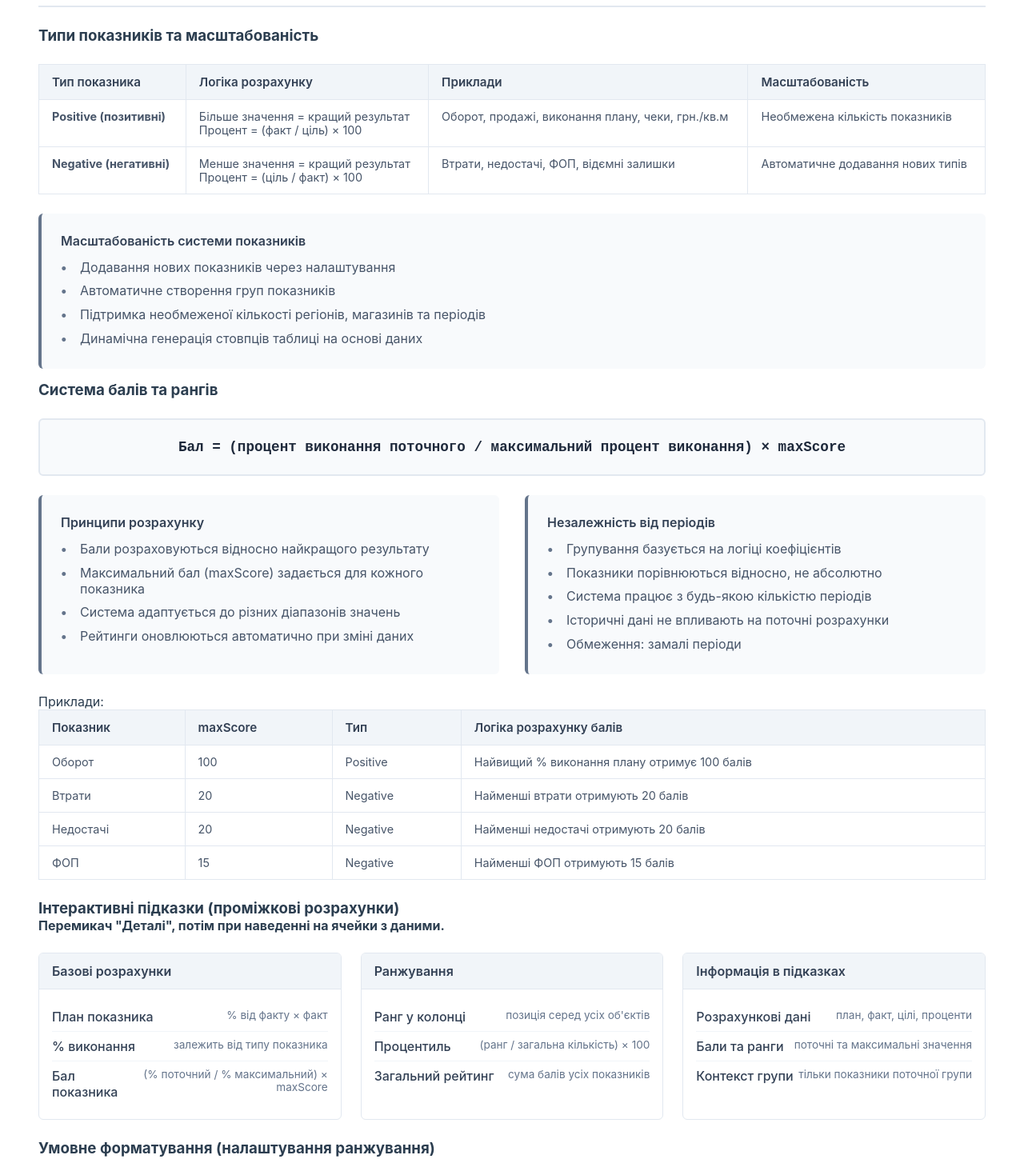
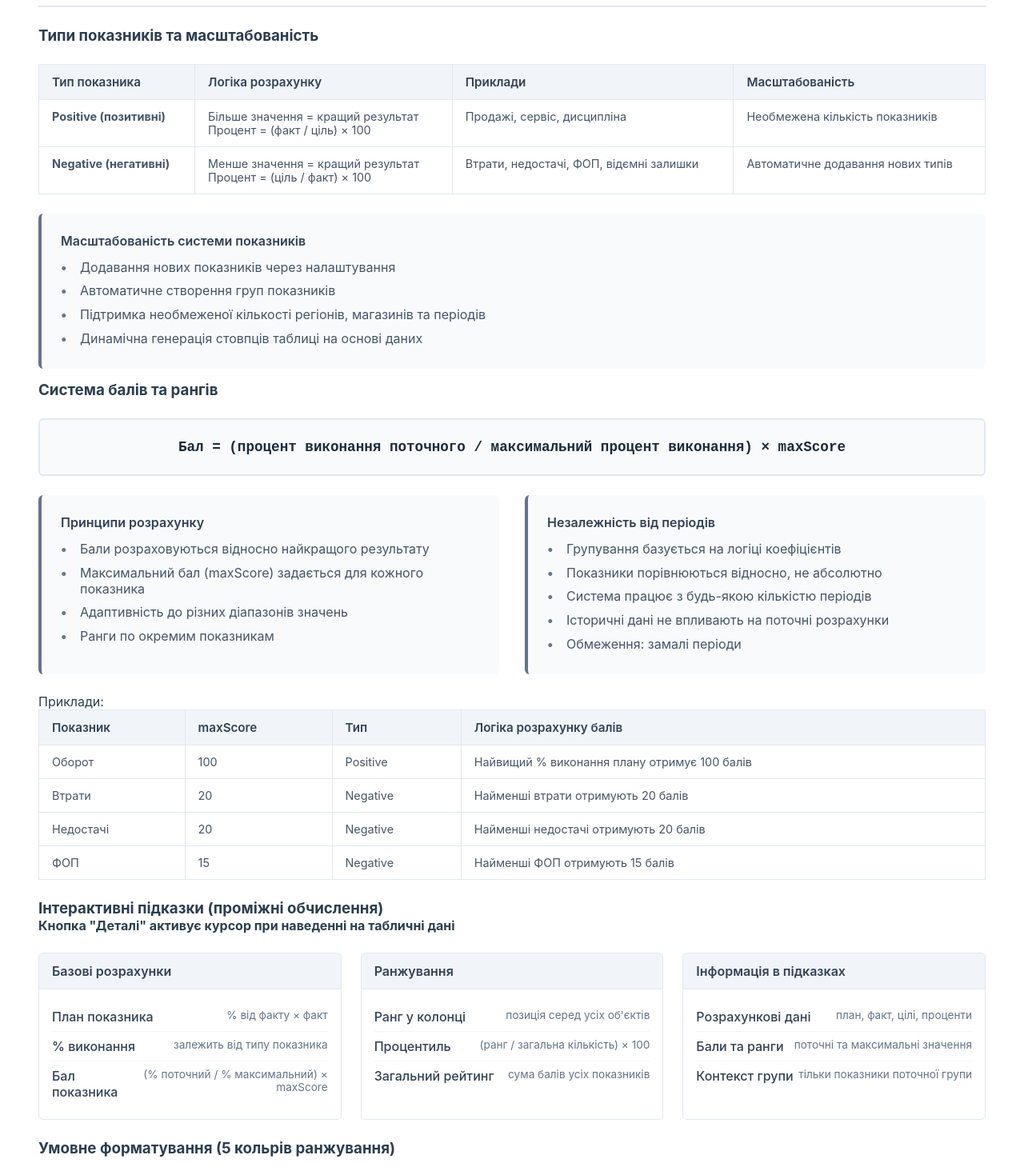
Before and after one commit to webdev1881/compass, a Vue app: page / in a window 1280 px wide. Shown: the part 921-2390 px from the top of the page at 80% size. Built offline with nearby package versions, Linux system fonts and the light colour scheme.

Commit message:
12312312

```diff
--- a/src/components/Tt.vue
+++ b/src/components/Tt.vue
@@ -370,7 +370,7 @@
             <td><strong>Positive (позитивні)</strong></td>
             <td>Більше значення = кращий результат<br>
               Процент = (факт / ціль) × 100</td>
-            <td>Оборот, продажі, виконання плану, чеки, грн./кв.м</td>
+            <td>Продажі, сервіс, дисципліна</td>
             <td>Необмежена кількість показників</td>
           </tr>
           <tr>
@@ -406,8 +406,8 @@
         <ul>
           <li>Бали розраховуються відносно найкращого результату</li>
           <li>Максимальний бал (maxScore) задається для кожного показника</li>
-          <li>Система адаптується до різних діапазонів значень</li>
-          <li>Рейтинги оновлюються автоматично при зміні даних</li>
+          <li>Адаптивність до різних діапазонів значень</li>
+          <li>Ранги по окремим показникам</li>
         </ul>
       </div>
 
@@ -463,8 +463,8 @@
       </table>
     </div>
 
-    <h3>Інтерактивні підказки (проміжкові розрахунки)</h3>
-    <h4>Перемикач "Деталі", потім при наведенні на ячейки з даними.</h4>
+    <h3>Інтерактивні підказки (проміжні обчислення)</h3>
+    <h4>Кнопка "Деталі" активує курсор при наведенні на табличні дані</h4>
 
     <div class="metrics-table">
       <div class="metric-group">
@@ -522,7 +522,7 @@
       </div>
     </div>
 
-    <h3>Умовне форматування (налаштування ранжування)</h3>
+    <h3>Умовне форматування (5 кольрів ранжування)</h3>
 
     <div class="table-container">
       <table class="ranking-table">
@@ -1636,7 +1636,7 @@ const allStores = computed(() => {
       let aValue = getStoreSortValue(a, storeSortBy.value.weekId, storeSortBy.value.columnKey)
       let bValue = getStoreSortValue(b, storeSortBy.value.weekId, storeSortBy.value.columnKey)
 
-      return storeSortBy.value.direction === 'desc' ? bValue - aValue : aValue - bValue
+      return storeSortBy.value.direction === 'asc' ? bValue - aValue : aValue - bValue
     })
   } else if (sortByTotalScore.value) {
     stores.sort((a, b) => (b.overallTotalScore || 0) - (a.overallTotalScore || 0))
```
